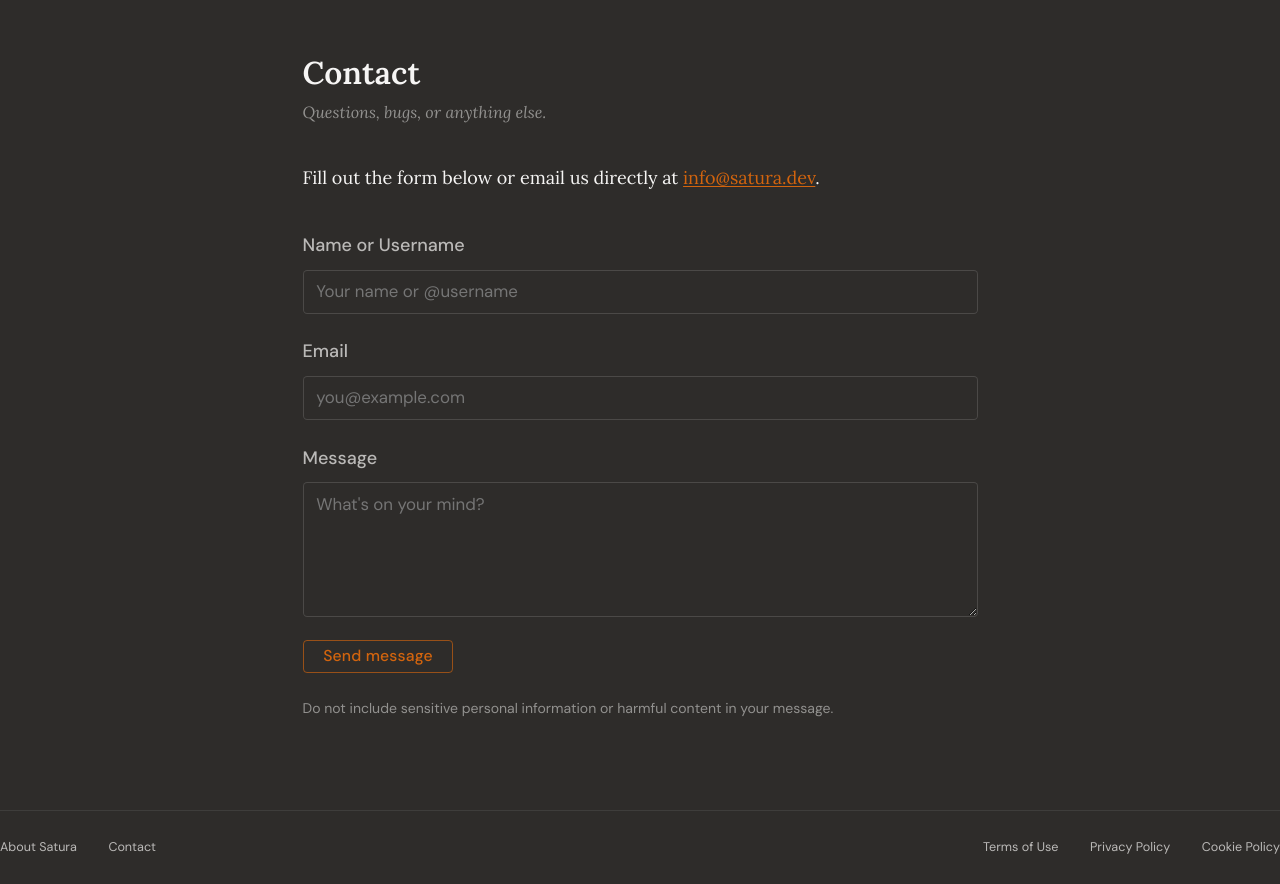
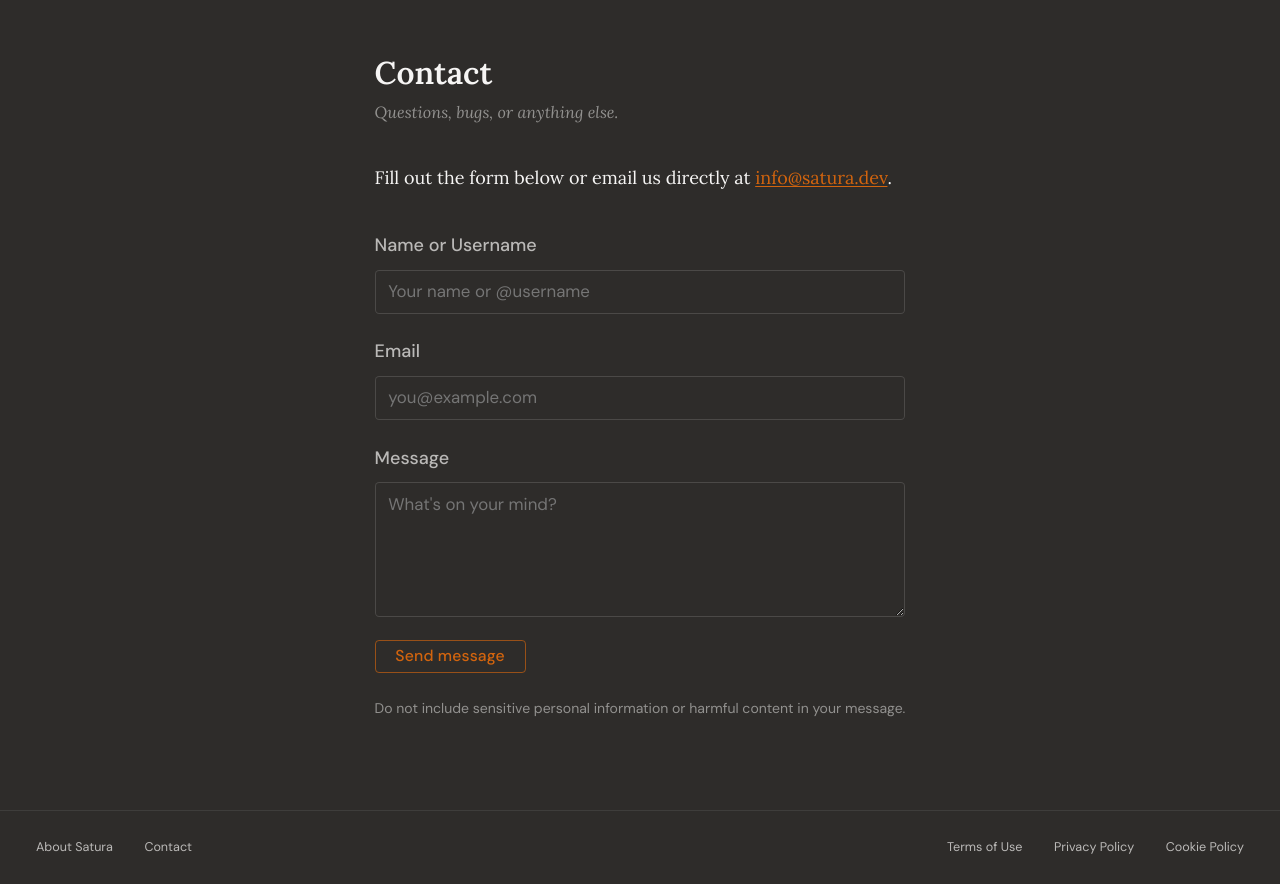
Before and after one commit to FinnE145/Satura, a Flask app: page /contact in a window 1280 px wide. Shown: the part 64-948 px from the top of the page. Run offline with Flask 3, Linux system fonts and the light colour scheme.

Commit message:
Fix footer padding and screen location

```diff
--- a/app/static/css/site.css
+++ b/app/static/css/site.css
@@ -98,6 +98,8 @@ body {
     font-family: var(--font-ui);
     min-height: 100vh;
     line-height: 1.5;
+    display: flex;
+    flex-direction: column;
 }
 
 [hidden] {
@@ -665,10 +667,12 @@ a[aria-disabled='true'] {
 
 .site-footer {
     border-top: 1px solid var(--border);
+    margin-top: auto;
 }
 
 .footer-inner {
-    padding: 1.5rem 0;
+    padding-top: 1.5rem;
+    padding-bottom: 1.5rem;
     display: flex;
     align-items: center;
     gap: 1.75rem;
```
